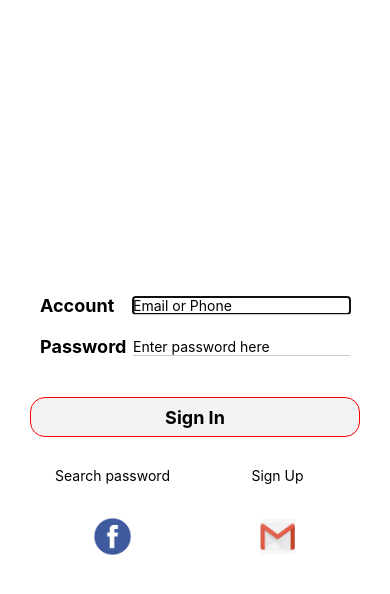
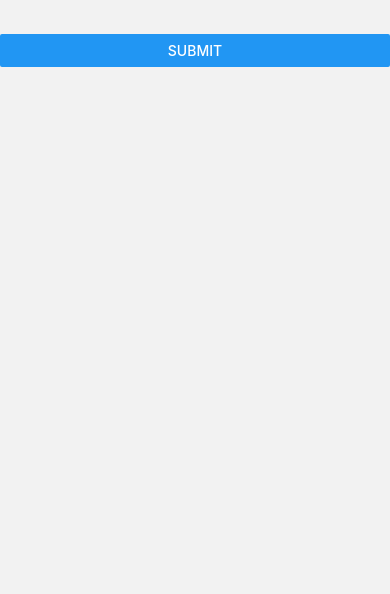
Before and after one commit to anhthanhcd4d2/Ungdung, a React Native app in the folder AwesomeTSProject/: screen /searchPassword in a window 390 px wide. Shown: the top 594 px of the page. Built offline with nearby package versions, Linux system fonts and the light colour scheme.

Commit message:
edit handle messageErrror

```diff
--- a/AwesomeTSProject/App.tsx
+++ b/AwesomeTSProject/App.tsx
@@ -5,6 +5,7 @@ import {NavigationContainer} from '@react-navigation/native';
 import Home from './src/Home/Home';
 import SignUp from './src/Login/SignUp/SignUp';
 import SignIn from './src/Login/SignIn/SignIn';
+import SearchPassword from "./src/Login/SearchPassword/SearchPassword";
 const Stack = createNativeStackNavigator();
 const App = () => {
   return (
@@ -15,6 +16,7 @@ const App = () => {
         <Stack.Screen name={'signIn'} component={SignIn} />
         <Stack.Screen name={'home'} component={Home} />
         <Stack.Screen name={'signUp'} component={SignUp} />
+          <Stack.Screen name={'searchPassword'} component={SearchPassword}/>
       </Stack.Navigator>
     </NavigationContainer>
   );
--- a/AwesomeTSProject/src/Login/Custom_input/Render_input.tsx
+++ b/AwesomeTSProject/src/Login/Custom_input/Render_input.tsx
@@ -13,6 +13,7 @@ export interface contenInput {
   onBlur?: () => void;
   errorColor?:any
   keyboard?:boolean
+  underlineColorAndroid?:string
 }
 function RenderInput({
   placeholderText,
@@ -23,15 +24,17 @@ function RenderInput({
   onBlur,
   changeText,
   errorColor,
-  keyboard
+  keyboard,
+  underlineColorAndroid
 }: contenInput) {
   return (
     <View style={stylesRenderInput.wrapAll}>
       <View style={{position:'relative'}}>
         <TextInput
-          keyboardType={ keyboard && 'phone-pad' || 'name-phone-pad'}
+            // underlineColorAndroid={errorColor}
+            keyboardType={ keyboard && 'phone-pad' || 'name-phone-pad'}
           onChangeText={changeText}
-          onBlur={onBlur}
+          onLayout={onBlur}
           value={value}
           maxLength={maxLength}
           placeholder={placeholderText}
@@ -39,10 +42,7 @@ function RenderInput({
           autoFocus={isForcus}
         />
       </View>
-      <View style={{
-        ...stylesRenderInput.wrapEnd,
-        backgroundColor: errorColor
-      }}></View>
+
     </View>
   );
 }
--- /dev/null
+++ b/AwesomeTSProject/src/Login/SearchPassword/SearchPassword.tsx
@@ -0,0 +1,50 @@
+import React from "react";
+import { Text, View, TextInput, Button, Alert } from "react-native";
+import { useForm, Controller } from "react-hook-form";
+
+export default function SearchPassword() {
+    const { control, handleSubmit, formState: { errors } } = useForm({
+        defaultValues: {
+            firstName: '',
+            lastName: ''
+        }
+    });
+    const onSubmit = (data:any) => console.log(data);
+
+    return (
+        <View>
+            <Controller
+                control={control}
+                rules={{
+                    required: true,
+                }}
+                render={({ field: { onChange, onBlur, value } }) => (
+                    <TextInput
+                        onBlur={onBlur}
+                        onChangeText={onChange}
+                        value={value}
+                    />
+                )}
+                name="firstName"
+            />
+            {errors.firstName && <Text>This is required.</Text>}
+
+            <Controller
+                control={control}
+                rules={{
+                    maxLength: 100,
+                }}
+                render={({ field: { onChange, onBlur, value } }) => (
+                    <TextInput
+                        onBlur={onBlur}
+                        onChangeText={onChange}
+                        value={value}
+                    />
+                )}
+                name="lastName"
+            />
+
+            <Button title="Submit" onPress={handleSubmit(onSubmit)} />
+        </View>
+    );
+}
--- a/AwesomeTSProject/src/Login/SignUp/SignUp.tsx
+++ b/AwesomeTSProject/src/Login/SignUp/SignUp.tsx
@@ -4,13 +4,13 @@ import RenderInput from '../Custom_input/Render_input';
 import {useNavigation} from '@react-navigation/native';
 import {useForm, Controller} from 'react-hook-form';
 import axios from 'axios';
-import {styleSign} from '../../Styles/Styles';
+import {styleSign, stylesRenderInput} from '../../Styles/Styles';
 import RenderBnt from '../Custom_Bnt/Render_Bnt';
 
 const baseUrl = 'https://62db4eedd1d97b9e0c4e23b6.mockapi.io/product';
 
 function SignUp() {
-    console.log('render')
+    const [colorErrror,setColorError]= useState<any>()
     const [check, setCheck] = useState<boolean>(true);
     const [data, setData] = useState<any>();
     useEffect(() => {
@@ -22,11 +22,11 @@ function SignUp() {
         console.log(data);
         reset();
     };
-  const checkAcount = (data:boolean) => {
-      console.log(2,data)
-      setTimeout(()=>{
+    const checkAcount = (data: boolean) => {
+        console.log(2, data)
+        setTimeout(() => {
             setCheck(!data)
-      },3000)
+        }, 3000)
     };
     const {
         control,
@@ -41,7 +41,7 @@ function SignUp() {
             confirm: '',
         },
     });
-
+    console.log(errors.password )
     return (
         <View style={styleSign.wrapAll}>
             <View style={styleSign.wrapBlock}>
@@ -69,7 +69,10 @@ function SignUp() {
                                 maxLength={24}
                                 changeText={onChange}
                                 value={value}
-                errorColor={(errors.password && 'red') || '#ccc'}
+                                onBlur={() => {
+                                    value && errors.account
+                                    console.log('a')
+                                }}
                             />
                             {value && (
                                 <View
@@ -85,22 +88,24 @@ function SignUp() {
                                         alignItems: 'center',
                                         borderRadius: 5,
                                     }}>
-                  <Pressable onPressIn={()=>{
+                                    <Pressable
+                                        onPressIn={() => {
                                             setCheck(!check)
                                             checkAcount(!check)
                                         }}>
                                         {check &&
                                             (<Text style={{color: 'rgb(255,255,255)'}}>check</Text>) ||
-                      (<Image style={{width: 50, height: 35}} source={require('../image/Loading_icon.gif')}/>)
+                                            (<Image style={{width: 50, height: 35}}
+                                                    source={require('../image/Loading_icon.gif')}/>)
                                         }
                                     </Pressable>
                                 </View>
                             )}
+                            <View style={(errors.account && {backgroundColor: 'red',height:1}) || {backgroundColor: '#ccc',height:1}}></View>
                             {errors.account && (
                                 <Text style={styleSign.errorMessage}>
                                     {errors.account.message}
-                </Text>
-              )}
+                                </Text>)}
                         </View>
                     )}
                 />
@@ -125,6 +130,7 @@ function SignUp() {
                     name={'password'}
                     render={({field: {onChange, value}}) => (
                         <View style={styleSign.wrapBlockView_Input}>
+                            <View>
                                 <RenderInput
                                     placeholderText={'Enter password here'}
                                     isSecureTextEntry={true}
@@ -133,11 +139,14 @@ function SignUp() {
                                     value={value}
                                     errorColor={(errors.password && 'red') || '#ccc'}
                                 />
+                            </View>
+                            <View>
+                                <View style={(errors.password && {backgroundColor: 'red',height:1}) || {backgroundColor: '#ccc',height:1}}></View>
                                 {errors.password && (
                                     <Text style={styleSign.errorMessage}>
                                         {errors.password.message}
-                </Text>
-              )}
+                                    </Text>)}
+                            </View>
                         </View>
                     )}
                 />
@@ -170,11 +179,13 @@ function SignUp() {
                                 value={value}
                                 errorColor={(errors.password && 'red') || '#ccc'}
                             />
+                            <View>
+                                <View style={(errors.confirm && {backgroundColor: 'red',height:1}) || {backgroundColor: '#ccc',height:1}}></View>
                                 {errors.confirm && (
                                     <Text style={styleSign.errorMessage}>
                                         {errors.confirm.message}
-                </Text>
-              )}
+                                    </Text>)}
+                            </View>
                         </View>
                     )}
                 />
@@ -208,11 +219,13 @@ function SignUp() {
                                 value={value}
                                 errorColor={(errors.password && 'red') || '#ccc'}
                             />
+                            <View>
+                                <View style={(errors.phone && {backgroundColor: 'red',height:1}) || {backgroundColor: '#ccc',height:1}}></View>
                                 {errors.phone && (
                                     <Text style={styleSign.errorMessage}>
                                         {errors.phone.message}
-                </Text>
-              )}
+                                    </Text>)}
+                            </View>
                         </View>
                     )}
                 />
--- a/AwesomeTSProject/src/Styles/Styles.ts
+++ b/AwesomeTSProject/src/Styles/Styles.ts
@@ -4,9 +4,6 @@ const stylesLogin = StyleSheet.create({});
 
 const stylesRenderInput = StyleSheet.create({
   wrapAll: {},
-  wrapEnd: {
-    height: 1,
-  },
 });
 const stylesRenderBnt = StyleSheet.create({
   textName: {
```
Lines whose indentation alone changed are shown as unchanged.
